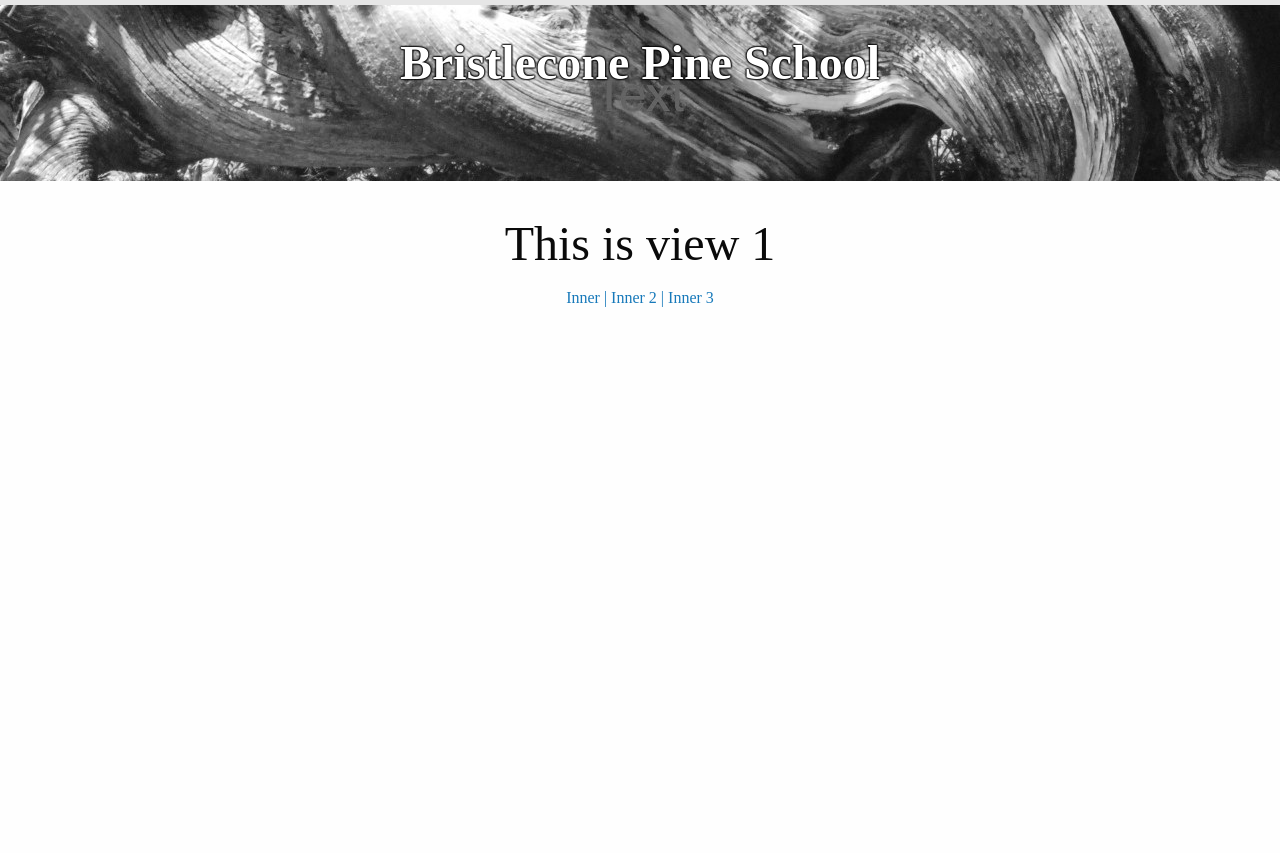
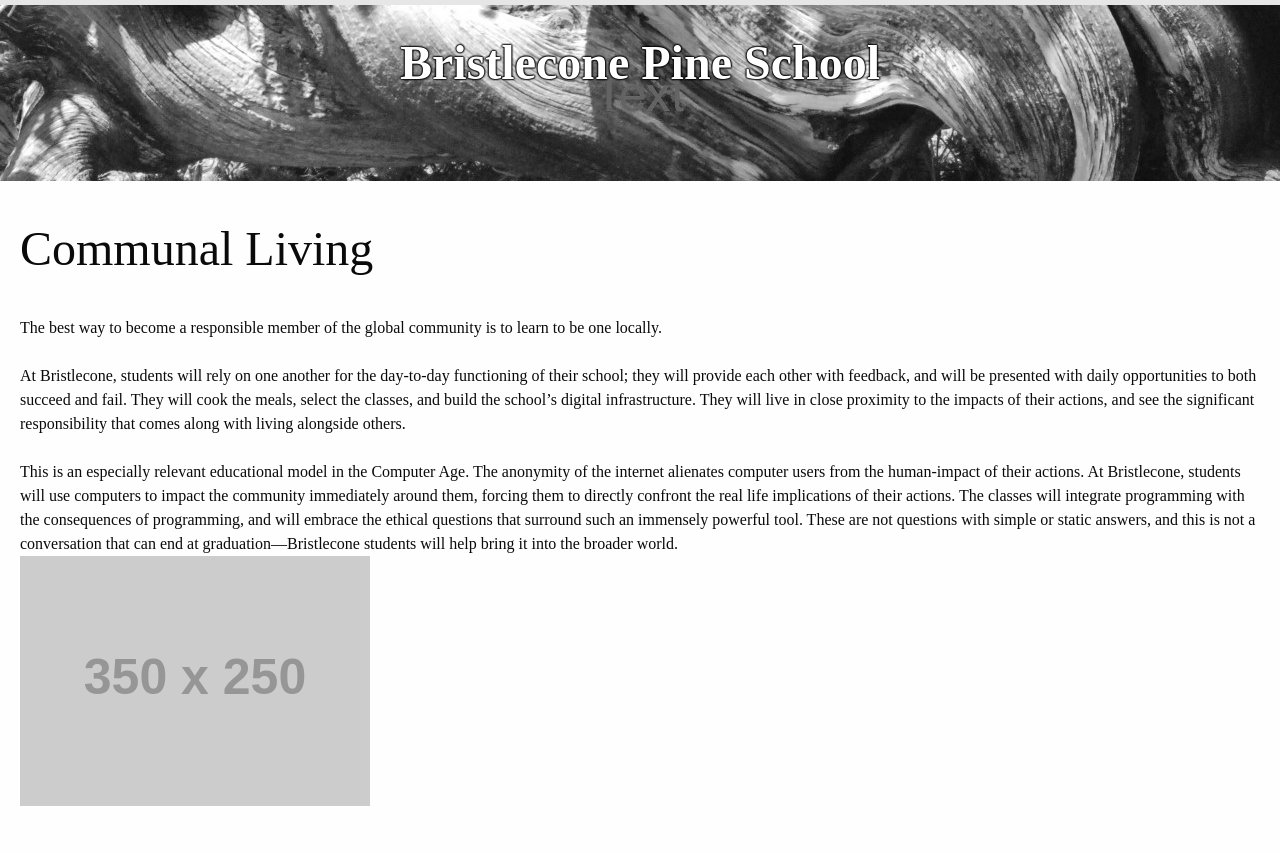
Before and after one commit to bolducp/bristleconePineSchool, a plain HTML site: page index.html at #!/view1 in a window 1280 px wide. Shown: the part 49-902 px from the top of the page. Before the commit the page ends 800 px from the top, so only its background shows below. Drawn offline with nearby package versions, Linux system fonts and the light colour scheme; some packages are replaced by stand-ins of ours; placeholder pictures from the web are drawn by us; a script that the page names is missing; a web font is replaced by a local one.

Commit message:
Communal Living Page Added

```diff
--- a/partials/view1.html
+++ b/partials/view1.html
@@ -1,11 +1,26 @@
-<div class="centered">
-  <br>
-  <h1>This is view 1</h1>
-  <span ui-sref="view1.inner"><a>Inner |</a></span>
-  <span ui-sref="view1.inner2"><a>Inner 2 |</a></span>
-  <span ui-sref="view1.inner3"><a>Inner 3</a></span>
+<br>
+<div class="row">
+  <div class="column">
+      <h1>Communal Living</h1>
+  </div>
+</div>
+<div class="row align-justify">
+  <div class="column medium-6">
+    The best way to become a responsible member of the global community is to learn to be one locally.
+    <br>
+    <br>
+    At Bristlecone, students will rely on one another for the day-to-day functioning of their school; they will provide each other with feedback, and will be presented with daily opportunities to both succeed and fail.  They will cook the meals, select the classes, and build the school’s digital infrastructure.  They will live in close proximity to the impacts of their actions, and see the significant responsibility that comes along with living alongside others.
+    <br>
+    <br>
+    This is an especially relevant educational model in the Computer Age.  The anonymity of the internet alienates computer users from the human-impact of their actions.  At Bristlecone, students will use computers to impact the community immediately around them, forcing them to directly confront the real life implications of their actions.  The classes will integrate programming with the consequences of programming, and will embrace the ethical questions that surround such an immensely powerful tool.  These are not questions with simple or static answers, and this is not a conversation that can end at graduation—Bristlecone students will help bring it into the broader world.
+  </div>
+  <div class="column medium-5">
+    <img src="http://placehold.it/350x250"><br><br>
+
+  </div>
 </div>
 
-<div class="row">
-  <ui-view></ui-view>
+
+
+    </div>
 </div>
```
